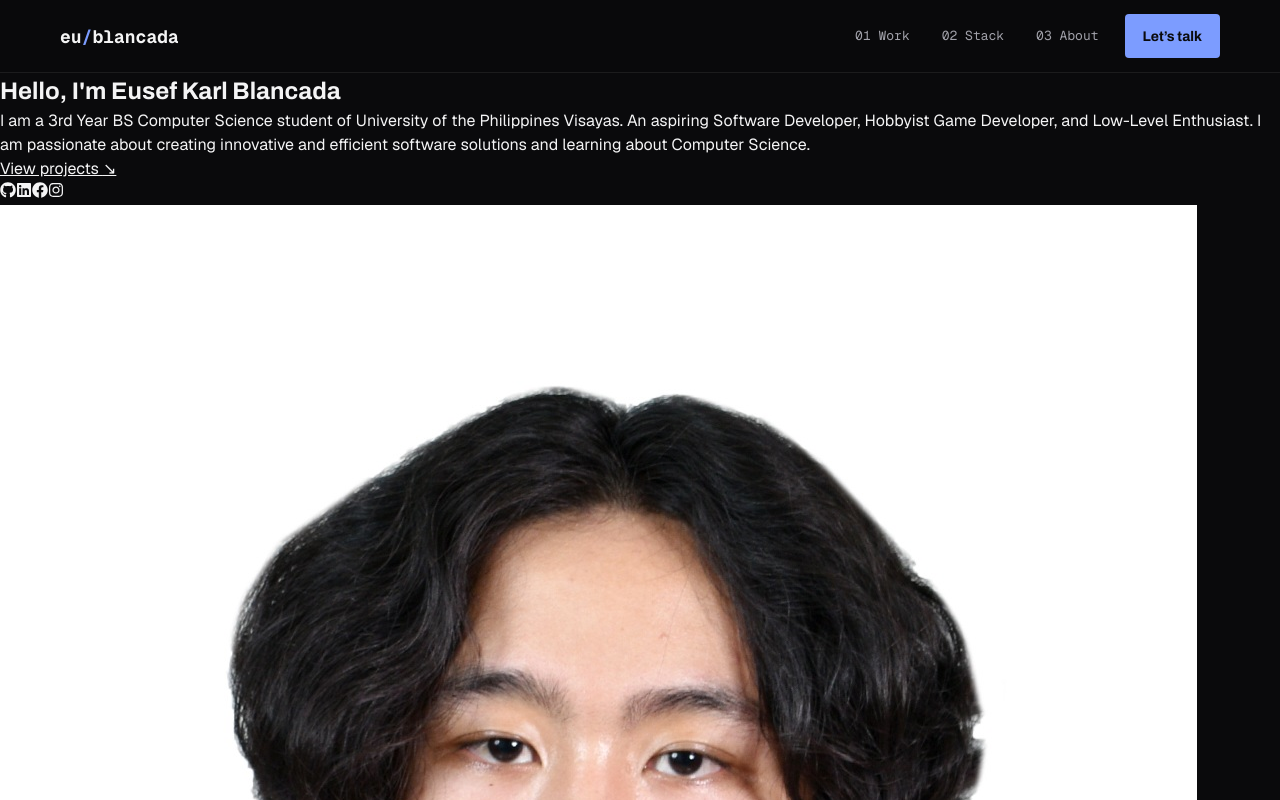
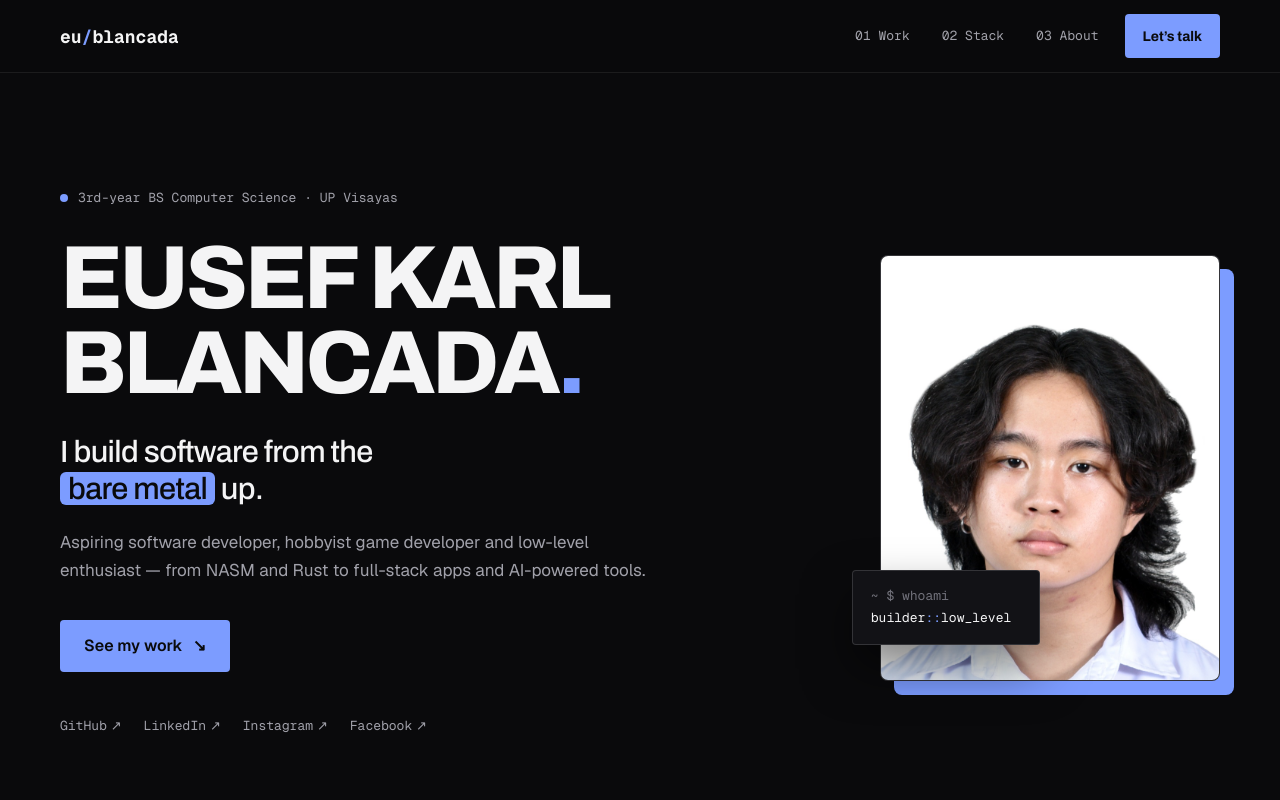
Before and after one commit to evolto06/profilewebsite, a React (Vite) app: page / in a window 1280 px wide. Shown: the top 800 px of the page. Built offline with nearby package versions, Linux system fonts and the light colour scheme.

Commit message:
feat: redesign hero with photo badge and resume link

```diff
--- a/src/components/Home.tsx
+++ b/src/components/Home.tsx
@@ -1,37 +1,70 @@
-import { FaGithub, FaLinkedin, FaFacebook, FaInstagram } from 'react-icons/fa';
 import profileImage from '../assets/profile-image.jpg';
+
+type SocialLink = {
+  label: string;
+  href: string;
+};
+
+const socialLinks: SocialLink[] = [
+  { label: 'GitHub', href: 'https://github.com/evolto06' },
+  { label: 'LinkedIn', href: 'https://www.linkedin.com/in/eusefkarl/' },
+  { label: 'Instagram', href: 'https://www.instagram.com/karito.0.0/' },
+  { label: 'Facebook', href: 'https://www.facebook.com/euxef.karl' },
+];
+
+// TODO: set to the résumé PDF URL. The button stays hidden while this is null.
+const resumeUrl: string | null = null;
 
 const Home = () => {
   return (
-    <section id="home" className="home-section">
-      <div className="home-content">
-        <div className="home-text">
-          <h1>Hello, I'm Eusef Karl Blancada</h1>
-          <p>
-            I am a 3rd Year BS Computer Science student of University of the Philippines Visayas. An aspiring Software Developer,
-            Hobbyist Game Developer, and Low-Level Enthusiast. I am passionate about creating innovative and efficient software solutions and learning about Computer Science.
-          </p>
-          <a className="hero-cta" href="#projects">
-            View projects <span aria-hidden="true">↘</span>
+    <section id="top" className="hero">
+      <div className="hero-text">
+        <p className="hero-status">
+          <span className="hero-status-dot" aria-hidden="true" />
+          3rd-year BS Computer Science · UP Visayas
+        </p>
+        <h1>
+          Eusef Karl
+          <br />
+          Blancada<span className="accent-text">.</span>
+        </h1>
+        <p className="hero-tagline">
+          I build software from the <span className="hero-highlight">bare metal</span> up.
+        </p>
+        <p className="hero-bio">
+          Aspiring software developer, hobbyist game developer and low-level enthusiast — from NASM and Rust to
+          full-stack apps and AI-powered tools.
+        </p>
+        <div className="hero-actions">
+          <a href="#work" className="btn btn-accent">
+            See my work <span aria-hidden="true">↘</span>
           </a>
-          <div className="home-icons">
-            <a href="https://github.com/evolto06" target="_blank" rel="noopener noreferrer" className="icon-link" aria-label="GitHub profile">
-              <FaGithub className="icon" />
+          {resumeUrl && (
+            <a href={resumeUrl} target="_blank" rel="noopener noreferrer" className="btn btn-ghost">
+              Résumé <span aria-hidden="true">↗</span>
             </a>
-            <a href="https://www.linkedin.com/in/eusefkarl/" target="_blank" rel="noopener noreferrer" className="icon-link" aria-label="LinkedIn profile">
-              <FaLinkedin className="icon" />
+          )}
+        </div>
+        <div className="hero-links">
+          {socialLinks.map((link) => (
+            <a key={link.label} href={link.href} target="_blank" rel="noopener noreferrer" className="text-link">
+              {link.label} <span aria-hidden="true">↗</span>
             </a>
-            <a href="https://www.facebook.com/euxef.karl" target="_blank" rel="noopener noreferrer" className="icon-link" aria-label="Facebook profile">
-              <FaFacebook className="icon" />
-            </a>
-            <a href="https://www.instagram.com/karito.0.0/" target="_blank" rel="noopener noreferrer" className="icon-link" aria-label="Instagram profile">
-              <FaInstagram className="icon" />
-            </a>
-          </div>
+          ))}
         </div>
-        <div className="home-visual">
-          <div className="home-image-placeholder">
-            <img className="profile-image" src={profileImage} alt="Eusef Karl Blancada" />
+      </div>
+      <div className="hero-visual">
+        <div className="hero-photo-offset" aria-hidden="true" />
+        <div className="hero-photo">
+          <img src={profileImage} alt="Portrait of Eusef Karl Blancada" />
+        </div>
+        <div className="hero-badge">
+          <div className="hero-badge-prompt">~ $ whoami</div>
+          <div>
+            builder<span className="accent-text">::</span>low_level
+            <span className="hero-caret accent-text" aria-hidden="true">
+              ▍
+            </span>
           </div>
         </div>
       </div>
--- a/src/index.css
+++ b/src/index.css
@@ -225,6 +225,194 @@ textarea {
   }
 }
 
+/* Shared controls */
+.btn {
+  display: inline-flex;
+  align-items: center;
+  gap: 10px;
+  min-height: 52px;
+  padding: 0 24px;
+  border-radius: var(--radius-sm);
+  font-size: 16px;
+  font-weight: 600;
+  text-decoration: none;
+}
+
+.btn-accent {
+  background: var(--accent);
+  color: var(--on-accent);
+}
+
+.btn-ghost {
+  border: 1px solid var(--border-strong);
+  color: var(--text);
+}
+
+.text-link {
+  display: inline-flex;
+  align-items: center;
+  gap: 0.5ch;
+  min-height: 44px;
+  font-family: var(--font-mono);
+  font-size: 13px;
+  color: var(--muted);
+  text-decoration: none;
+  transition: color 0.2s ease;
+}
+
+.text-link:hover {
+  color: var(--text);
+}
+
+/* Hero */
+.hero {
+  max-width: var(--content-width);
+  margin: 0 auto;
+  padding: clamp(56px, 9vw, 120px) var(--gutter) 72px;
+  display: flex;
+  flex-wrap: wrap;
+  align-items: center;
+  gap: clamp(40px, 6vw, 88px);
+}
+
+.hero-text {
+  flex: 999 1 560px;
+  min-width: 0;
+}
+
+.hero-status {
+  display: flex;
+  flex-wrap: wrap;
+  align-items: center;
+  gap: 10px;
+  margin-bottom: 28px;
+  font-family: var(--font-mono);
+  font-size: 13px;
+  color: var(--muted);
+}
+
+.hero-status-dot {
+  width: 8px;
+  height: 8px;
+  border-radius: 50%;
+  background: var(--accent);
+}
+
+.hero h1 {
+  font-size: clamp(44px, 7vw, 100px);
+  font-weight: 800;
+  line-height: 0.95;
+  letter-spacing: -0.04em;
+  text-transform: uppercase;
+}
+
+.hero-tagline {
+  max-width: 22ch;
+  margin-top: 28px;
+  font-family: var(--font-display);
+  font-stretch: 112%;
+  font-size: clamp(22px, 2.4vw, 32px);
+  font-weight: 500;
+  line-height: 1.2;
+  letter-spacing: -0.02em;
+}
+
+.hero-highlight {
+  padding: 0 8px;
+  border-radius: var(--radius-md);
+  background: var(--accent);
+  color: var(--on-accent);
+  white-space: nowrap;
+}
+
+.hero-bio {
+  max-width: 52ch;
+  margin-top: 20px;
+  font-size: 17px;
+  line-height: 1.65;
+  color: var(--muted);
+}
+
+.hero-actions {
+  display: flex;
+  flex-wrap: wrap;
+  gap: 12px;
+  margin-top: 36px;
+}
+
+.hero-links {
+  display: flex;
+  flex-wrap: wrap;
+  gap: 0 22px;
+  margin-top: 32px;
+}
+
+.hero-visual {
+  position: relative;
+  flex: 1 1 340px;
+  min-width: 0;
+  max-width: 420px;
+  margin: 0 auto;
+}
+
+.hero-photo-offset {
+  position: absolute;
+  inset: 0;
+  transform: translate(14px, 14px);
+  border-radius: var(--radius-lg);
+  background: var(--accent);
+}
+
+.hero-photo {
+  position: relative;
+  aspect-ratio: 4 / 5;
+  overflow: hidden;
+  border: 1px solid rgba(255, 255, 255, 0.14);
+  border-radius: var(--radius-lg);
+  background: #141418;
+}
+
+.hero-photo img {
+  width: 100%;
+  height: 100%;
+  object-fit: cover;
+}
+
+.hero-badge {
+  position: absolute;
+  left: -28px;
+  bottom: 36px;
+  padding: 14px 18px;
+  border: 1px solid rgba(255, 255, 255, 0.14);
+  border-radius: var(--radius-sm);
+  background: #121216;
+  box-shadow: 0 24px 48px rgba(0, 0, 0, 0.5);
+  font-family: var(--font-mono);
+  font-size: 13px;
+  line-height: 1.7;
+}
+
+.hero-badge-prompt {
+  color: var(--subtle);
+}
+
+.hero-caret {
+  animation: blink 1s steps(1) infinite;
+}
+
+@keyframes blink {
+  50% {
+    opacity: 0;
+  }
+}
+
+/* The -28px overhang would run past the phone gutter */
+@media (max-width: 480px) {
+  .hero-badge {
+    left: -8px;
+  }
+}
+
 /* Motion */
 @media (prefers-reduced-motion: reduce) {
   html {
```
